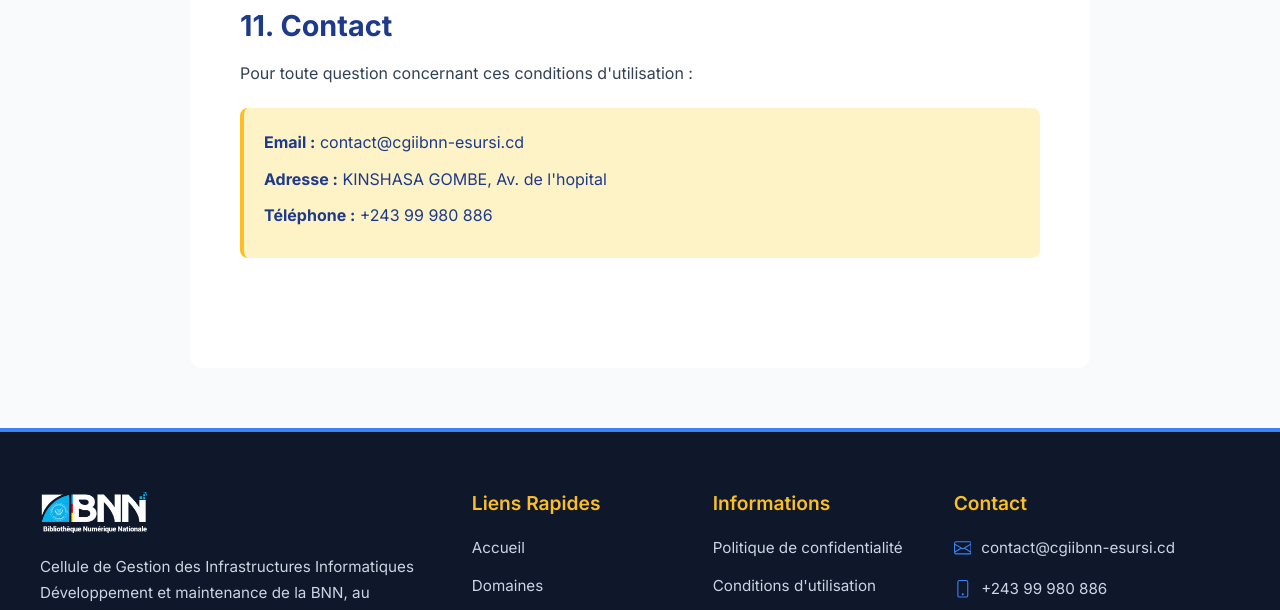
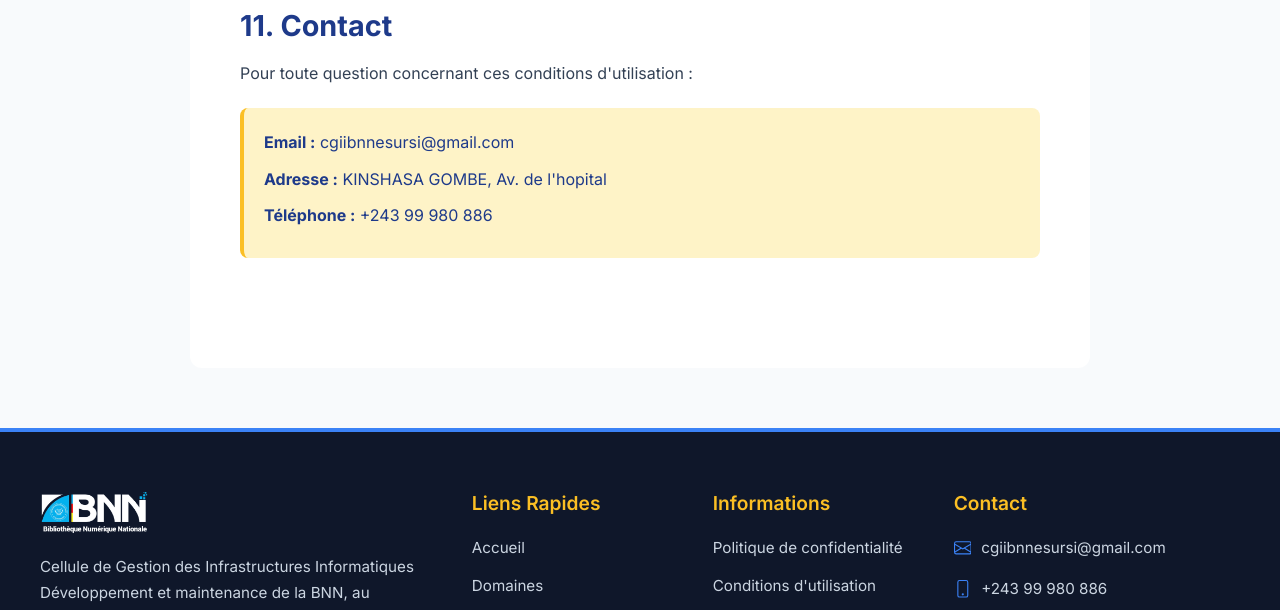
Before and after one commit to cgiibnn-2025/bnn-esursi-site, a React (Create React App) app: page /conditions-utilisation in a window 1280 px wide. Shown: the part 4240-4850 px from the top of the page. Built offline with nearby package versions, Linux system fonts and the light colour scheme.

Commit message:
Mise à jour email et ajout navigation centre d'aide

```diff
--- a/src/components/Footer.js
+++ b/src/components/Footer.js
@@ -74,7 +74,7 @@ const Footer = () => {
             <div className="footer-contact">
               <p>
                 <BsEnvelope className="contact-icon" />
-                contact@cgiibnn-esursi.cd
+                cgiibnnesursi@gmail.com
               </p>
               <p>
                 <BsPhone className="contact-icon" />
--- a/src/pages/CentreAide.js
+++ b/src/pages/CentreAide.js
@@ -25,7 +25,7 @@ const CentreAide = () => {
         },
         {
           q: "Comment supprimer mon compte ?",
-          a: "Pour supprimer votre compte, contactez-nous à contact@cgiibnn-esursi.cd avec votre demande. Notez que cette action est irréversible et toutes vos données seront supprimées."
+          a: "Pour supprimer votre compte, contactez-nous à cgiibnnesursi@gmail.com avec votre demande. Notez que cette action est irréversible et toutes vos données seront supprimées."
         }
       ]
     },
@@ -93,7 +93,7 @@ const CentreAide = () => {
       questions: [
         {
           q: "Le site ne se charge pas, que faire ?",
-          a: "Vérifiez votre connexion internet. Videz le cache de votre navigateur (Ctrl+Shift+Del). Essayez un autre navigateur (Chrome, Firefox, Safari). Si le problème persiste, contactez contact@cgiibnn-esursi.cd"
+          a: "Vérifiez votre connexion internet. Videz le cache de votre navigateur (Ctrl+Shift+Del). Essayez un autre navigateur (Chrome, Firefox, Safari). Si le problème persiste, contactez cgiibnnesursi@gmail.com"
         },
         {
           q: "Je ne peux pas télécharger un document",
@@ -101,7 +101,7 @@ const CentreAide = () => {
         },
         {
           q: "La recherche ne fonctionne pas correctement",
-          a: "Essayez des termes de recherche différents ou plus simples. Vérifiez l'orthographe. Utilisez les filtres pour affiner. Actualisez la page. Si le problème continue, signalez-le à contact@cgiibnn-esursi.cd"
+          a: "Essayez des termes de recherche différents ou plus simples. Vérifiez l'orthographe. Utilisez les filtres pour affiner. Actualisez la page. Si le problème continue, signalez-le à cgiibnnesursi@gmail.com"
         },
         {
           q: "Je n'arrive pas à me connecter",
@@ -167,20 +167,20 @@ const CentreAide = () => {
 
         {/* Sections d'aide rapide */}
         <div className="quick-help">
-          <div className="help-card">
+          <div className="help-card" onClick={() => document.getElementById('faq-section')?.scrollIntoView({ behavior: 'smooth' })} style={{ cursor: 'pointer' }}>
             <BsQuestionCircle className="help-icon" />
             <h3>FAQ Complète</h3>
             <p>Consultez nos questions fréquentes ci-dessous</p>
           </div>
-          <div className="help-card">
+          <div className="help-card" onClick={() => document.getElementById('support-section')?.scrollIntoView({ behavior: 'smooth' })} style={{ cursor: 'pointer' }}>
             <BsEnvelope className="help-icon" />
             <h3>Contactez-nous</h3>
-            <p>contact@cgiibnn-esursi.cd</p>
+            <p>cgiibnnesursi@gmail.com</p>
           </div>
         </div>
 
         {/* FAQ par catégories */}
-        <div className="faq-section">
+        <div className="faq-section" id="faq-section">
           {filteredFaqs.map((category, catIndex) => (
             <div key={catIndex} className="faq-category">
               <h2 className="category-title">{category.category}</h2>
@@ -208,14 +208,14 @@ const CentreAide = () => {
         </div>
 
         {/* Contact support */}
-        <section className="legal-section support-section">
+        <section className="legal-section support-section" id="support-section">
           <h2>Besoin d'aide supplémentaire ?</h2>
           <p>Notre équipe de support est disponible pour vous aider.</p>
 
           <div className="support-options">
             <div className="support-card">
               <h3>Email</h3>
-              <p><strong>Contact :</strong> contact@cgiibnn-esursi.cd</p>
+              <p><strong>Contact :</strong> cgiibnnesursi@gmail.com</p>
               <p><strong>Délai de réponse :</strong> 24-48h</p>
             </div>
 
@@ -235,23 +235,23 @@ const CentreAide = () => {
         </section>
 
         {/* Tutoriels */}
-        <section className="legal-section">
+        <section className="legal-section" id="tutorials-section">
           <h2>Tutoriels et Guides</h2>
           <div className="tutorials-grid">
             <div className="tutorial-card">
               <h3>Guide de démarrage rapide</h3>
               <p>Apprenez les bases de la BNN en 5 minutes</p>
-              <a href="#guide" className="tutorial-link">Voir le guide →</a>
+              <a href="#guide-demarrage" className="tutorial-link">Voir le guide →</a>
             </div>
             <div className="tutorial-card">
               <h3>Recherche avancée</h3>
               <p>Maîtrisez les techniques de recherche</p>
-              <a href="#recherche" className="tutorial-link">En savoir plus →</a>
+              <a href="#recherche-avancee" className="tutorial-link">En savoir plus →</a>
             </div>
             <div className="tutorial-card">
               <h3>Application mobile</h3>
               <p>Utilisez la BNN sur votre smartphone</p>
-              <a href="#mobile" className="tutorial-link">Télécharger →</a>
+              <a href="https://play.google.com/store" target="_blank" rel="noopener noreferrer" className="tutorial-link">Télécharger →</a>
             </div>
             <div className="tutorial-card">
               <h3>Gestion des citations</h3>
--- a/src/pages/ConditionsUtilisation.js
+++ b/src/pages/ConditionsUtilisation.js
@@ -165,7 +165,7 @@ const ConditionsUtilisation = () => {
           <h2>11. Contact</h2>
           <p>Pour toute question concernant ces conditions d'utilisation :</p>
           <div className="contact-info">
-            <p><strong>Email :</strong> contact@cgiibnn-esursi.cd</p>
+            <p><strong>Email :</strong> cgiibnnesursi@gmail.com</p>
             <p><strong>Adresse :</strong> KINSHASA GOMBE, Av. de l'hopital</p>
             <p><strong>Téléphone :</strong> +243 99 980 886</p>
           </div>
--- a/src/pages/MentionsLegales.js
+++ b/src/pages/MentionsLegales.js
@@ -20,7 +20,7 @@ const MentionsLegales = () => {
             <p><strong>Acronyme :</strong> CGIIBNN-ESURSI</p>
             <p><strong>Statut juridique :</strong> Service public sous tutelle du Ministère de l'ESURSI</p>
             <p><strong>Adresse :</strong> KINSHASA GOMBE, Av. de l'hopital</p>
-            <p><strong>Email :</strong> contact@cgiibnn-esursi.cd</p>
+            <p><strong>Email :</strong> cgiibnnesursi@gmail.com</p>
             <p><strong>Téléphone :</strong> +243 99 980 886</p>
           </div>
         </section>
@@ -174,7 +174,7 @@ const MentionsLegales = () => {
             Pour signaler tout contenu illicite, violation de droits d'auteur ou comportement inapproprié :
           </p>
           <div className="contact-info">
-            <p><strong>Email :</strong> contact@cgiibnn-esursi.cd</p>
+            <p><strong>Email :</strong> cgiibnnesursi@gmail.com</p>
             <p><strong>Objet :</strong> [SIGNALEMENT] Description brève</p>
             <p>Merci de fournir un maximum de détails pour traiter rapidement votre demande.</p>
           </div>
@@ -184,7 +184,7 @@ const MentionsLegales = () => {
           <h2>14. Contact</h2>
           <p>Pour toute question concernant ces mentions légales ou pour exercer vos droits :</p>
           <div className="contact-info">
-            <p><strong>Email :</strong> contact@cgiibnn-esursi.cd</p>
+            <p><strong>Email :</strong> cgiibnnesursi@gmail.com</p>
             <p><strong>Adresse :</strong> KINSHASA GOMBE, Av. de l'hopital</p>
             <p><strong>Téléphone :</strong> +243 99 980 886</p>
           </div>
--- a/src/pages/PolitiqueConfidentialite.js
+++ b/src/pages/PolitiqueConfidentialite.js
@@ -148,7 +148,7 @@ const PolitiqueConfidentialite = () => {
           <h2>10. Contact</h2>
           <p>Pour toute question concernant cette politique de confidentialité :</p>
           <div className="contact-info">
-            <p><strong>Email :</strong> contact@cgiibnn-esursi.cd</p>
+            <p><strong>Email :</strong> cgiibnnesursi@gmail.com</p>
             <p><strong>Adresse :</strong> KINSHASA GOMBE, Av. de l'hopital</p>
             <p><strong>Téléphone :</strong> +243 99 980 886</p>
           </div>
```
